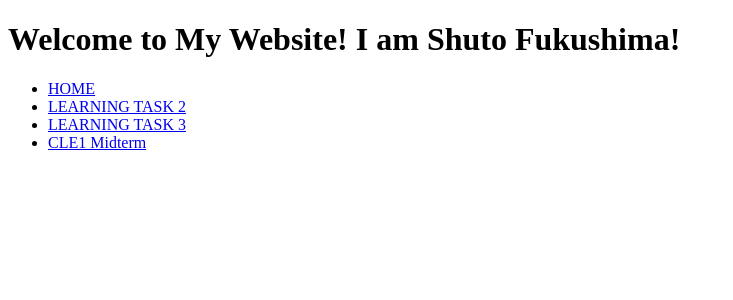
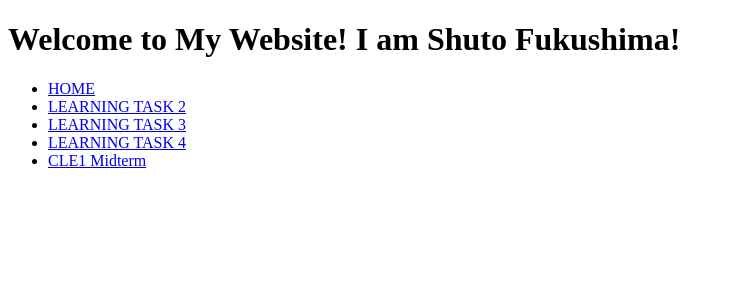
Before and after one commit to ShutoFukushima/Learning-Task, a PHP site: page /LT2/index.php in a window 1280 px wide. Shown: the top 300 px of the page, without its empty margins (0-733 px from the left). Run offline with PHP 8.4, Linux system fonts and the light colour scheme.

Commit message:
Update index.php

```diff
--- a/LT2/index.php
+++ b/LT2/index.php
@@ -9,6 +9,7 @@
     <li><a href="index.php" target="_blank"> HOME </a></li>
     <li><a href="/LT2/Homepage.html" target= "_blank"> LEARNING TASK 2 </a> </li>
     <li><a href="/LT3/index.html" target= "_blank"> LEARNING TASK 3 </a> </li>
+     <li><a href="/LT4/index.html" target= "_blank"> LEARNING TASK 4 </a> </li>
     <li><a href="/CLE1MT/index.html" target= "_blank"> CLE1 Midterm </a> </li>
 
 
```
